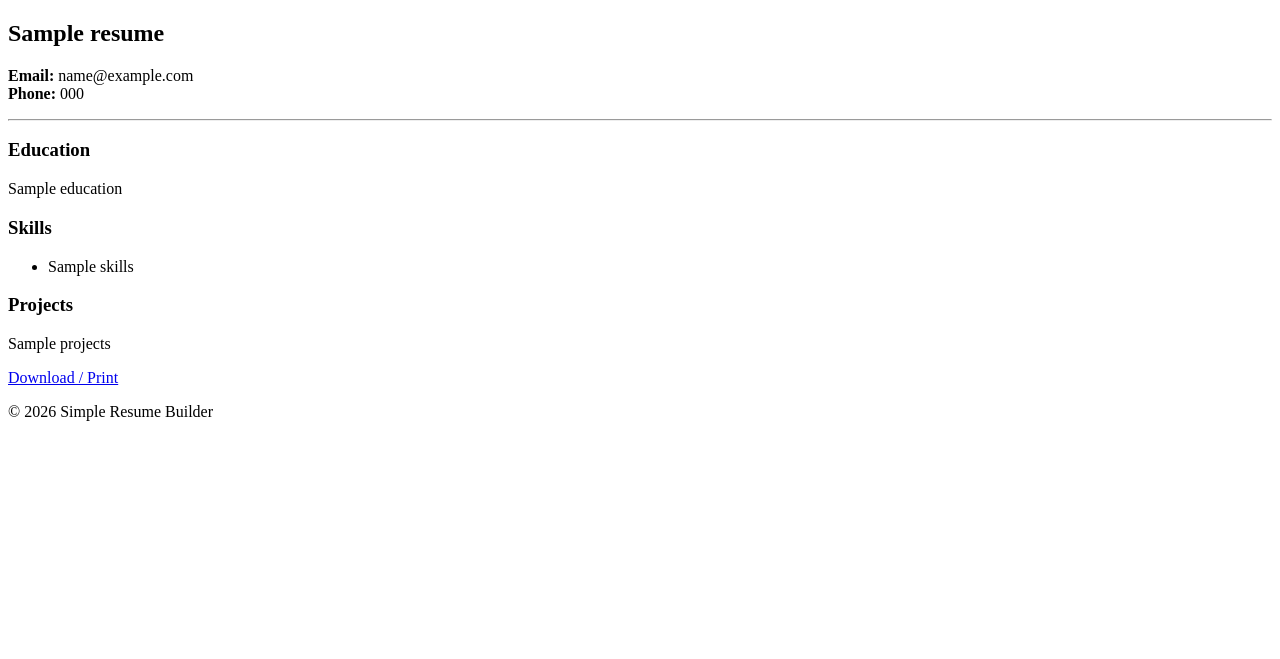
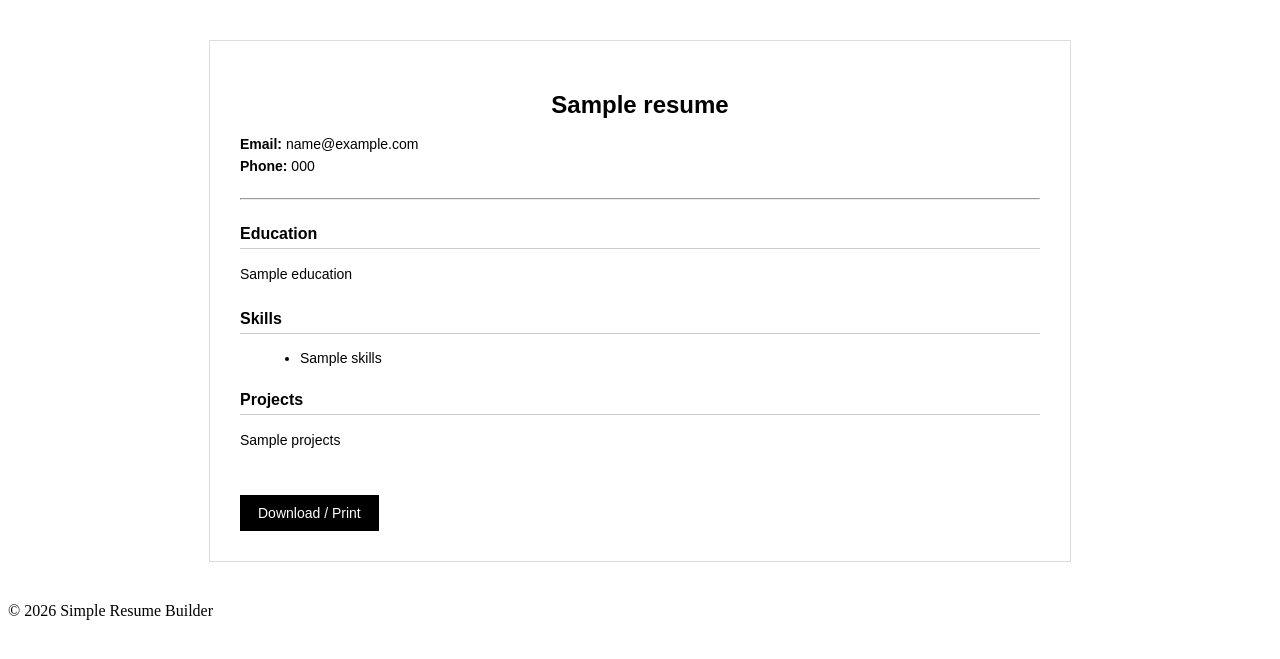
Before and after one commit to Shaiksameer9452/Simple_resume_builder, a Flask app: template templates/preview.html in a window 1280 px wide. Shown: the part 98-757 px from the top of the page. Run offline with Flask 3, Linux system fonts and the light colour scheme; the template is opened without the code that fills it: most values are stand-ins (such as "Sample title", 1, 10 or a date in 2020).

Commit message:
add the css for preview.html

```diff
--- a/static/style.css
+++ b/static/style.css
@@ -11,3 +11,88 @@
     text-decoration: none;
     margin-top: 20px;
 }
+
+/* Resume container */
+.resume {
+    max-width: 800px;
+    margin: 40px auto;
+    padding: 30px;
+    background: #ffffff;
+    color: #000;
+    font-family: Arial, Helvetica, sans-serif;
+    border: 1px solid #ddd;
+}
+
+/* Name */
+.resume h2 {
+    text-align: center;
+    margin-bottom: 5px;
+}
+
+/* Contact details */
+.resume p {
+    font-size: 14px;
+    line-height: 1.6;
+}
+
+/* Section headings */
+.resume h3 {
+    margin-top: 25px;
+    margin-bottom: 8px;
+    border-bottom: 1px solid #ccc;
+    padding-bottom: 5px;
+    font-size: 16px;
+}
+
+/* Skills list */
+.resume ul {
+    list-style-type: disc;
+    margin-left: 20px;
+}
+
+.resume ul li {
+    font-size: 14px;
+    margin-bottom: 5px;
+}
+
+/* Horizontal line */
+.resume hr {
+    margin: 20px 0;
+}
+
+/* Download / Print button */
+.btn {
+    display: inline-block;
+    margin-top: 30px;
+    padding: 10px 18px;
+    background-color: #000;
+    color: #fff;
+    text-decoration: none;
+    font-size: 14px;
+}
+
+/* Button hover effect */
+.btn:hover {
+    background-color: #333;
+}
+
+/* Print settings */
+@media print {
+    body * {
+        visibility: hidden;
+    }
+
+    .resume, .resume * {
+        visibility: visible;
+    }
+
+    .resume {
+        border: none;
+        margin: 0;
+        padding: 0;
+    }
+
+    .btn {
+        display: none;
+    }
+}
```
